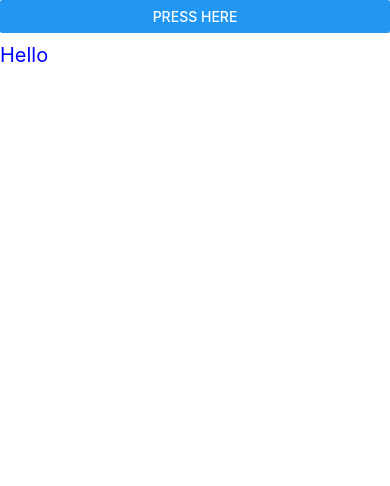
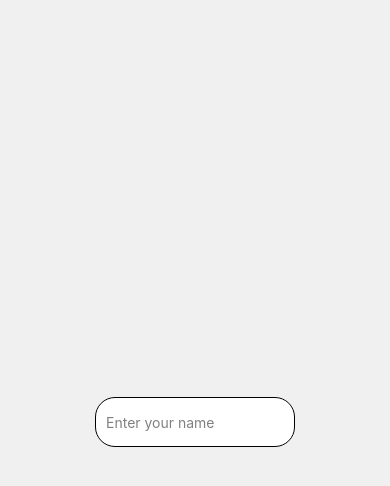
Before and after one commit to ahsandevsinn/AwesomeProject, a React Native app: screen / in a window 390 px wide. Shown: the top 486 px of the page. Built offline with nearby package versions, Linux system fonts and the light colour scheme.

Commit message:
textfield added

```diff
--- a/App.js
+++ b/App.js
@@ -1,44 +1,30 @@
-
 import React, { useState } from 'react';
-import { View, Text, Button, StyleSheet } from 'react-native';
+import { View, TextInput, StyleSheet } from 'react-native';
 import appStyles from './styles/style';
 
-const Data = (value) => {
-  return console.warn(value)
-}
-
 function App() {
-  const [name, setName] = useState("Hello");
+  const [name, setName] = useState("");
 
   return (
-    <View >
-      <Button title='Press Here' onPress={() => { setName("Hello Ahsan KKhan")}}> </Button>
-       <User name = {name} />
+    <View style={styles.container}>
+      <TextInput
+        style={appStyles.textInput}
+        value={name}
+        onChangeText={(text) => setName(text)}
+        placeholder="Enter your name"
+        placeholderTextColor="gray"
+      />
     </View>
-  )
-
-}
-
-const User = (Name) => {
-  console.log(Name.name)
-  return (
-    <View >
-      <Text style={appStyles.textBox}>{Name.name}</Text>
-
-    </View>
-  )
+  );
 }
 
 const styles = StyleSheet.create({
-  textBox : [
-    {
-      paddingTop: 10,
-      fontSize: 20,
-      color: "blue",
-
-    }
-  ]
-})
-
+  container: {
+    flex: 1,
+    justifyContent: 'center',
+    alignItems: 'center',
+    backgroundColor: '#f0f0f0',
+  },
+});
 
 export default App;
--- a/styles/style.js
+++ b/styles/style.js
@@ -1,14 +1,32 @@
 import { StyleSheet } from 'react-native';
 
 const appStyles = StyleSheet.create({
-  textBox : [
+    textBox:
     {
-      paddingTop: 10,
-      fontSize: 20,
-      color: "blue",
+        padding: 10,
+        fontSize: 20,
+        color: "blue",
+
+    },
+    textInput: {
+        height: 50,
+        width: 200,
+        borderRadius: 20,
+        borderWidth: 1,
+        borderColor: "black",
+        backgroundColor: "#fff",
+        paddingHorizontal: 10,
+        alignContent:'center',
+        alignItems:'center',
+        justifyContent : 'center',
+
+
+
 
     }
-  ]
+
+
+
 })
 
 export default appStyles;
```
